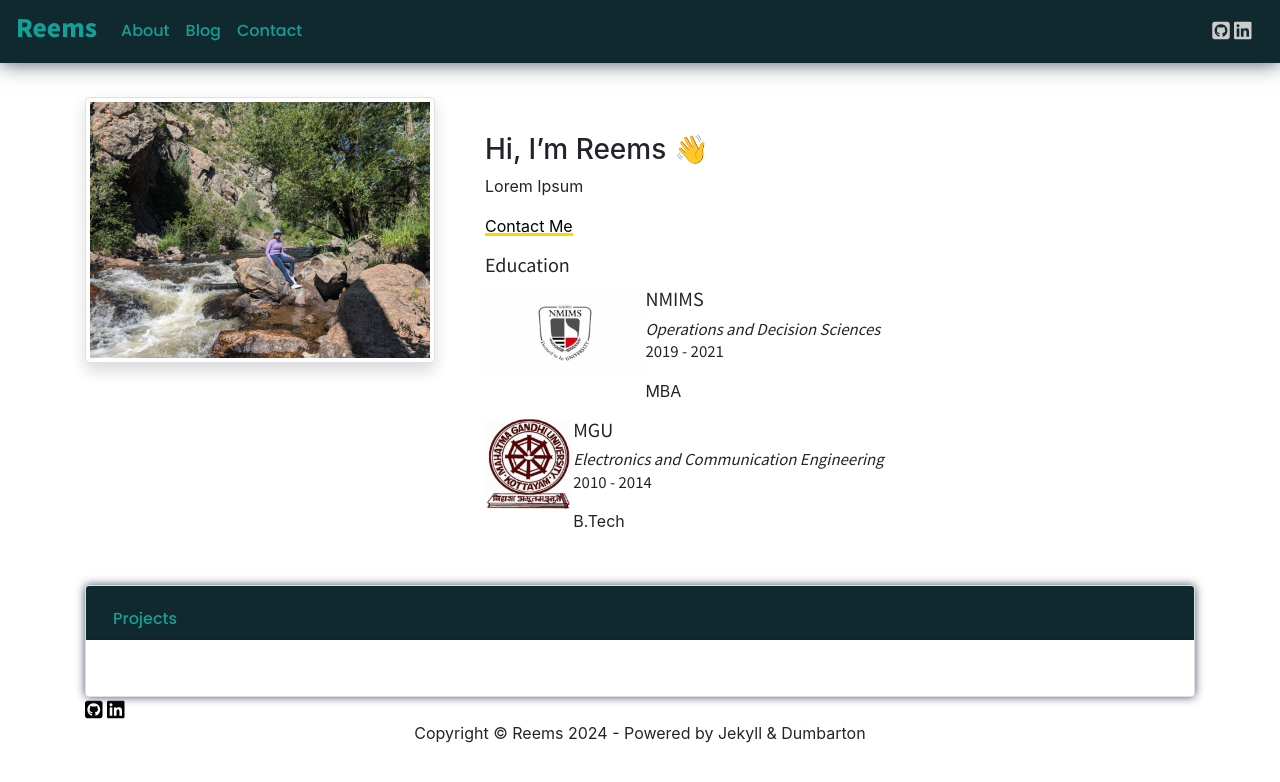
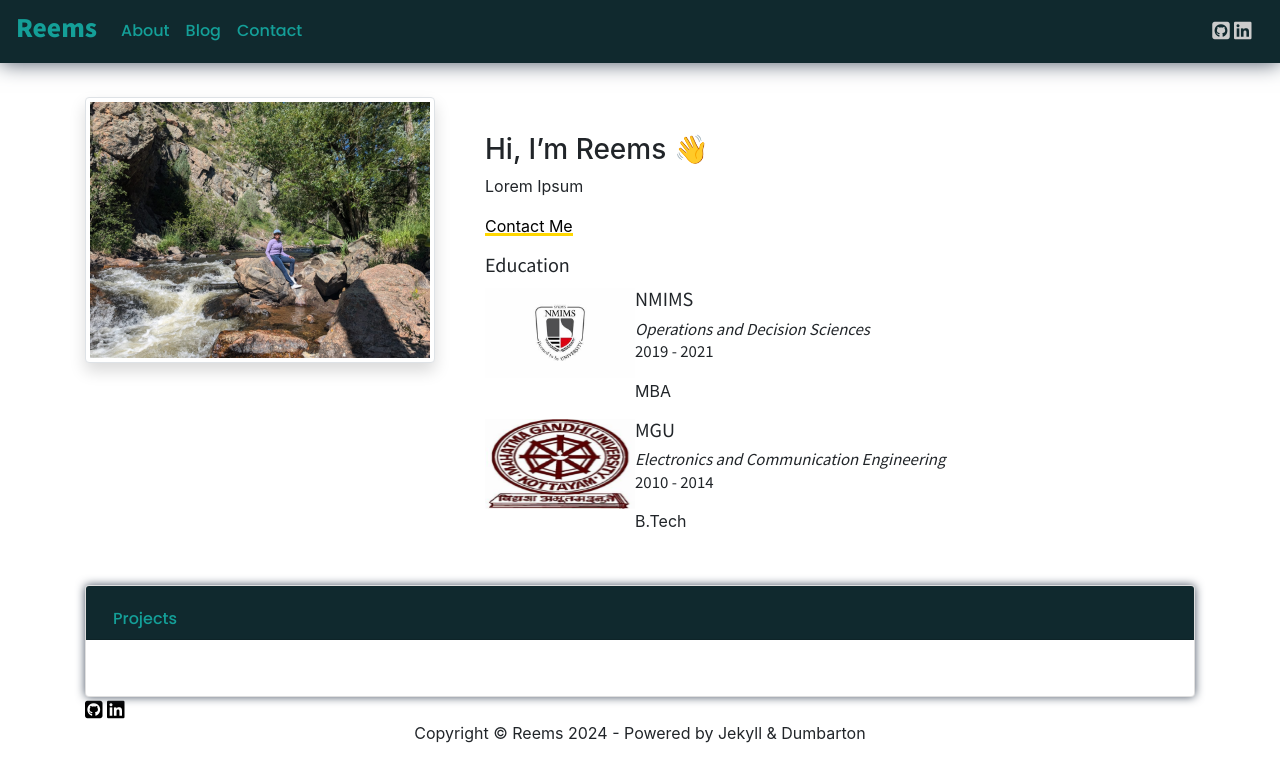
Before and after one commit to reemstk/reemstk.github.io, a Jekyll site: the page built from index.md, in a window 1280 px wide. Shown: the top 782 px of the page. Built offline with Jekyll 4.4.1, drawn with Linux system fonts in a browser that asks for light colours; nearby versions of some CDN libraries; comment, search, counter and statistics services are not loaded; our own code applies the rules of GitHub Pages for plain Markdown files.

Commit message:
Update education.html

```diff
--- a/_includes/education.html
+++ b/_includes/education.html
@@ -3,7 +3,7 @@
 <ul class="list-unstyled">
   {% for entry in site.data.education %}
   <li class="media">
-    <img src="{{ entry.Icon }}" class="img-fluid" style="aspect-ratio: auto; height: 90px; "alt="Icon for {{ entry.School }}">
+    <img src="{{ entry.Icon }}" class="img-fluid" style="aspect-ratio: auto; height: 90px; width: 150px; "alt="Icon for {{ entry.School }}">
     <div class="media-body">
       <h5 style="font-family:{{ theme.education-entry-font}};font-size:{{ theme.education-entry-size }};color:{{theme.education-font-color}};">{{ entry.School }}</h5>
       <p style="font-family:{{ theme.education-entry-font}};font-size:{{ theme.education-section-size }};color:{{theme.education-font-color}};">
```
